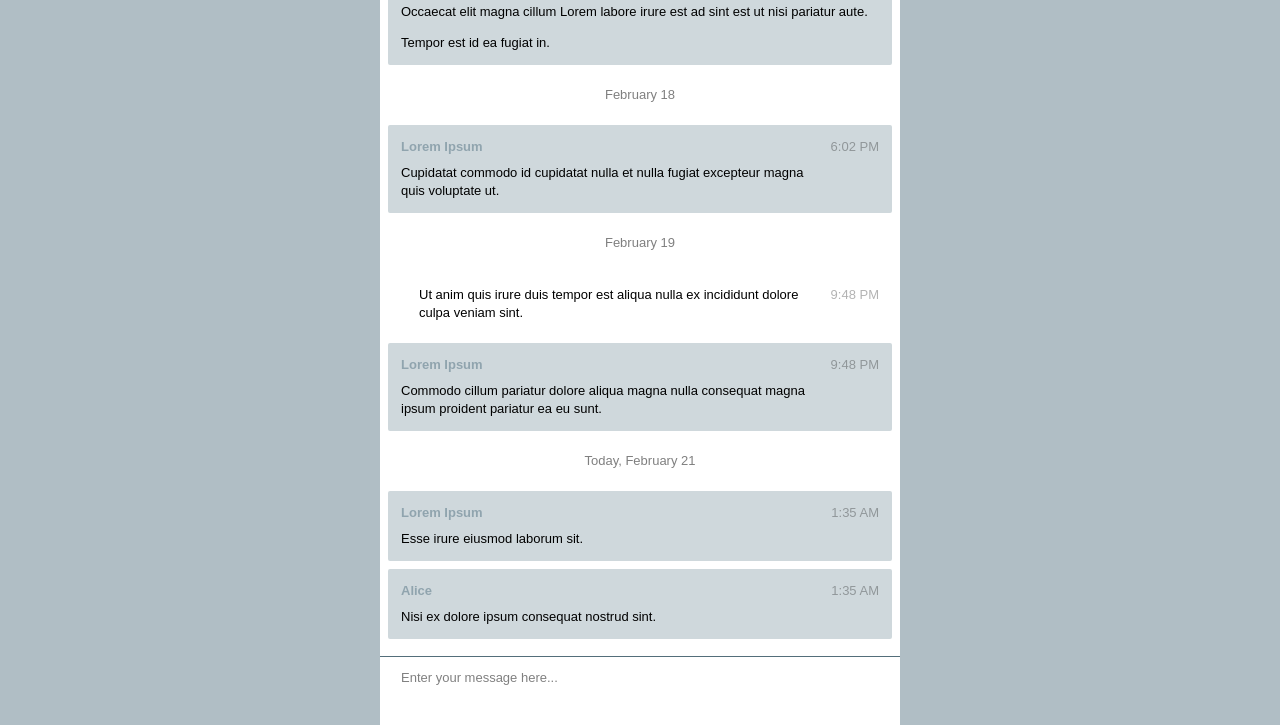
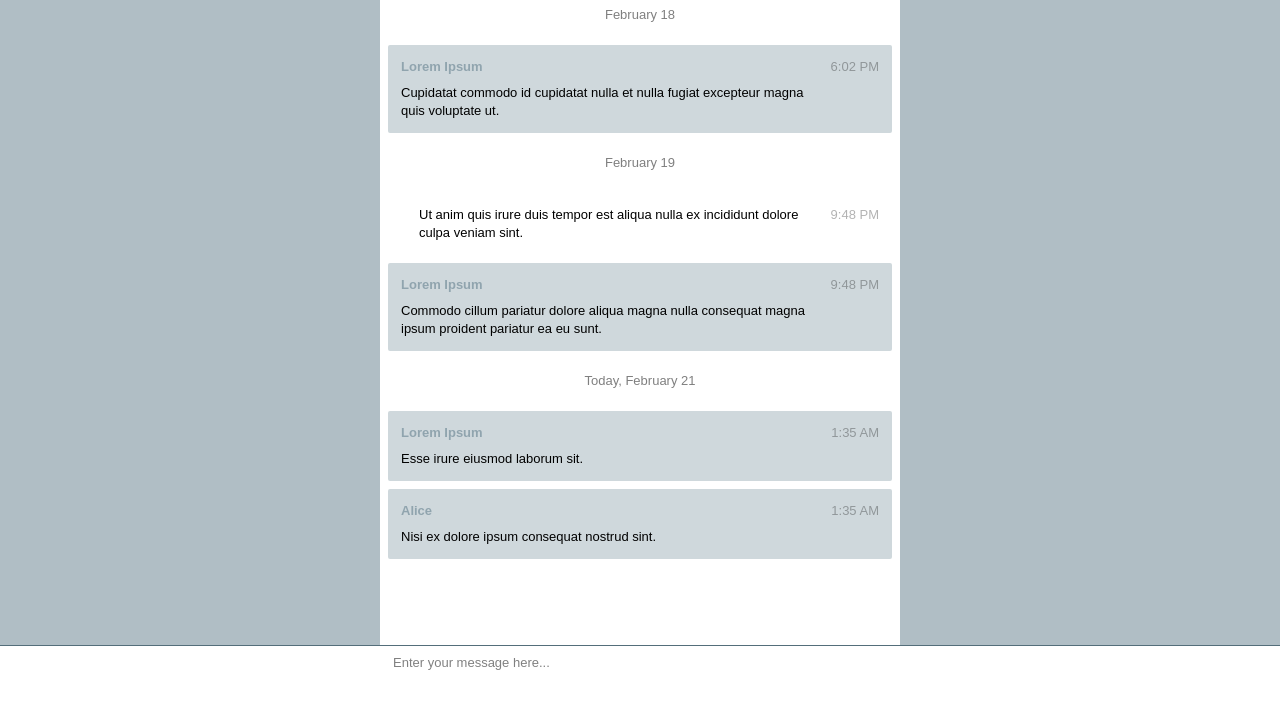
Before and after one commit to DmitryMyadzelets/ui-messaging, a website: page index.html in a window 1280 px wide. Shown: the part 75-800 px from the top of the page. Drawn offline with Linux system fonts and the light colour scheme.

Commit message:
Change styling

```diff
--- a/css/main.css
+++ b/css/main.css
@@ -37,7 +37,7 @@ header {
     z-index: 1;
     /* how*/
     color: #ECEFF1;
-    background-color: rgba(38, 50, 56, 0.9);
+    background-color: rgba(38, 50, 56, 1);
     box-shadow: rgba(0, 0, 0, 0.5) 0px 1px 2px 0px;
     /* Seems table only has no side effects on Android Browser when zoomed in/out */
     padding: 0 16px;
@@ -63,8 +63,8 @@ header a {
 section {
     /* where */
     position: absolute;
-    top: 0;
-    bottom: 0;
+    top: 40px; /*must be equal to header height */
+    bottom: 80px; /*must be equal to footer height*/
     left: 0;
     right: 0;
     z-index: 0;
@@ -74,22 +74,12 @@ section {
 
 footer {
     /* where */
-    position: fixed;
-    left: 0;
-    right: 0;
+    position: absolute;
+    width: 100%;
     bottom: 0;
-    /*margin-left: auto;*/
-    /*margin-right: auto;*/
+    height: 80px;
     /* how */
     /*max-width: 40em;*/
-    /*padding: 8px;*/
-    /*background-color: white;*/
-    /*border-top: solid 1px #546E7A;*/
-}
-
-.wrap-input {
-    margin: 0 auto;
-    max-width: 40em;
     padding: 8px;
     background-color: white;
     border-top: solid 1px #546E7A;
@@ -107,21 +97,19 @@ footer {
 
 #input_message {
     /* where */
-    margin-left: auto;
-    margin-right: auto;
+    margin: 0 auto;
     /* how */
     /* essential */
+    max-width: 40em;
     overflow-x: none;
     overflow-y: auto;
     word-wrap: break-word;
     /* optional */
-    height: 4em;
-    /*height: 100%;*/
-    padding: 0.3em 1em;
+    /*height: 4em;*/
+    padding: 0 1em;
+    height: 100%;
     /* disables focus rectangle */
     outline: 0;
-    border-radius: 2px;
-    background-color: white;
 }
 
 
--- a/index.html
+++ b/index.html
@@ -31,9 +31,7 @@
 
     <footer>
         <!-- <div style='border: solid 1px red; display: block;'>test</div> -->
-        <div class='wrap-input'>
-            <div id='input_message' contenteditable='true' tabindex='0'>
-            </div>
+        <div id='input_message' contenteditable='true' tabindex='0'>
         </div>
     </footer>
 
```
